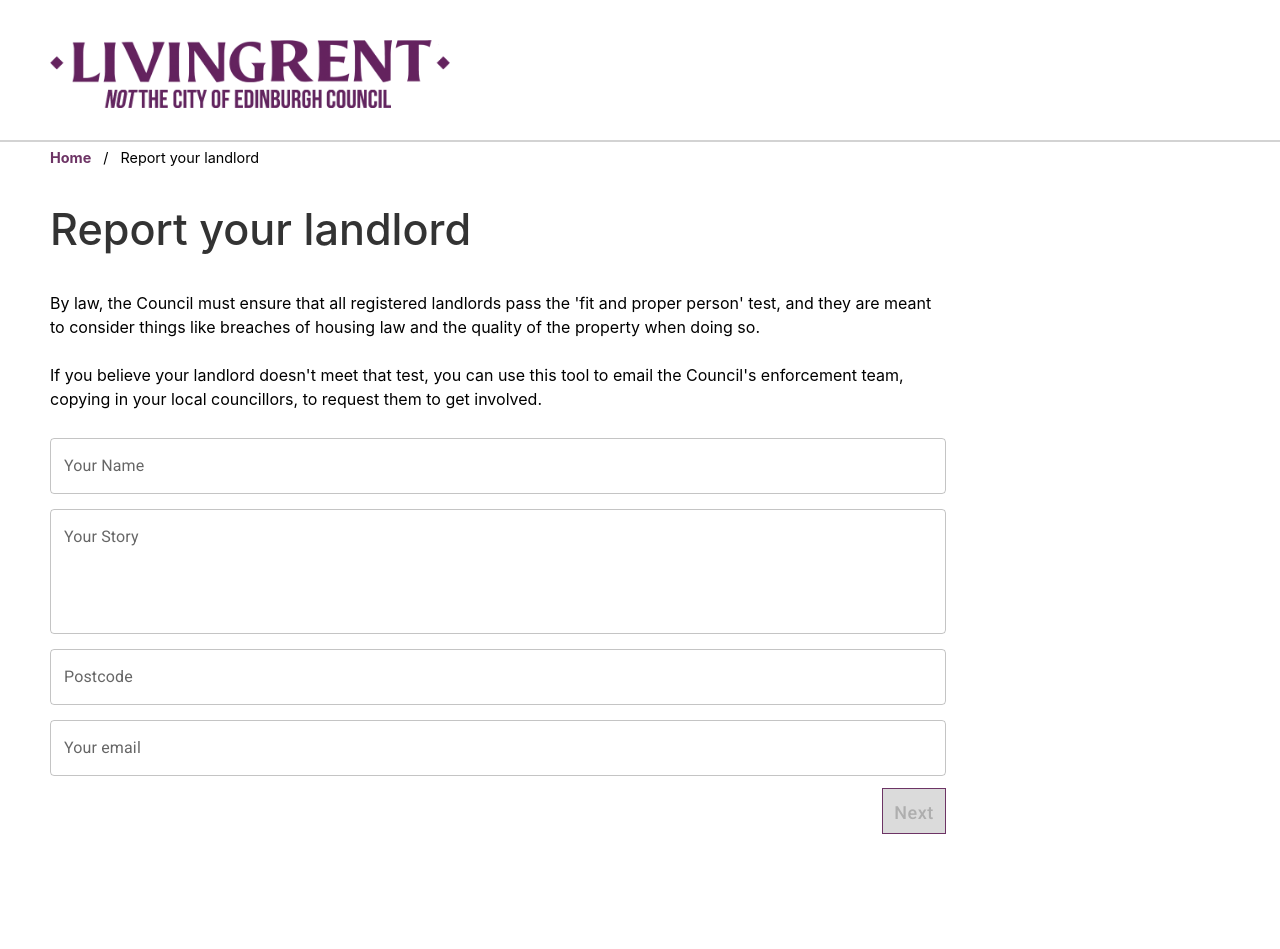
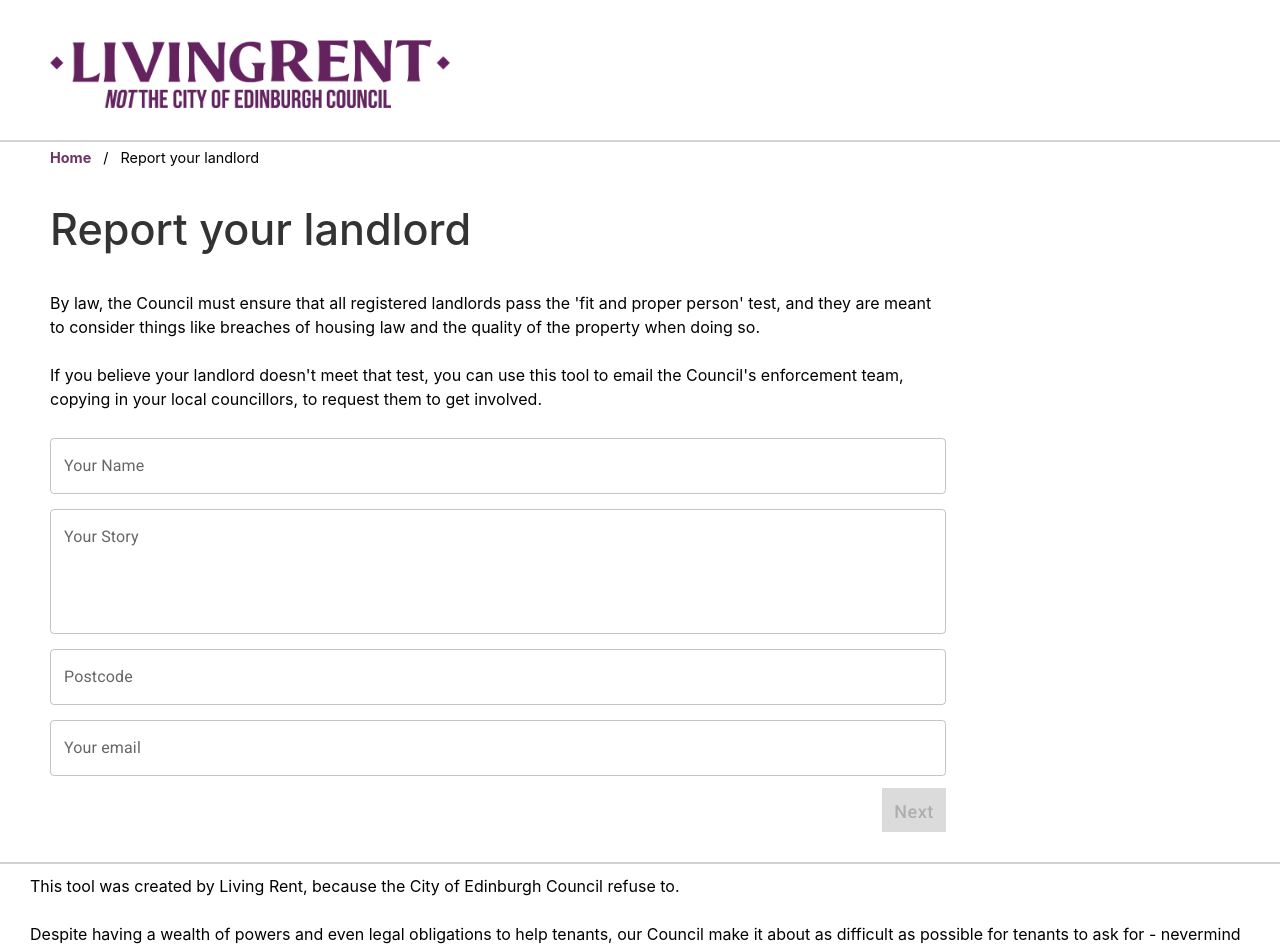
Before and after one commit to gordonmaloney/notecc, a React (Create React App) app: page /report in a window 1280 px wide. Shown: the top 949 px of the page. Before the commit the page ends 834 px from the top, so only its background shows below. Built offline with nearby package versions, Linux system fonts and the light colour scheme; the HTML template or start-up script is replaced by a standard one.

Commit message:
form validation and tooltip

```diff
--- a/src/App.js
+++ b/src/App.js
@@ -9,10 +9,11 @@ import {
 } from "react-router-dom";
 import Report from "./Report";
 import Repairs from "./Repairs";
+import Footer from "./Footer";
 
 const App = () => {
   return (
-    <div>
+    <div className="page">
       <Router>
         <Header />
         <Routes>
@@ -21,6 +22,8 @@ const App = () => {
           <Route path="/report" element={<Report />} />
           <Route path="/repairs" element={<Repairs />} />
         </Routes>
+
+        <Footer />
       </Router>
     </div>
   );
--- /dev/null
+++ b/src/Footer.jsx
@@ -0,0 +1,19 @@
+import React from "react";
+
+const Footer = () => {
+  return (
+    <div className="footer">
+      This tool was created by Living Rent, because the City of Edinburgh
+      Council refuse to.
+      <br />
+      <br />
+      Despite having a wealth of powers and even legal obligations to help
+      tenants, our Council make it about as difficult as possible for tenants to
+      ask for - nevermind receive - that help.
+      <br />
+      <br />
+    </div>
+  );
+};
+
+export default Footer;
--- a/src/MUIStyles.jsx
+++ b/src/MUIStyles.jsx
@@ -14,6 +14,17 @@ export const BtnStyle = {
     color: "white",
   },
   "&:disabled": { backgroundColor: "rgb(219, 219, 219)", color: "rgb(174, 174, 174)" },
+};
+
+export const BtnStyleDisabled = {
+  fontSize: "large",
+  textTransform: "none",
+  //fontWeight: "800",
+  borderRadius: "0px",
+  padding: "8px 8px 4px 8px",
+  color: "black",
+backgroundColor: "rgb(219, 219, 219)",
+ color: "rgb(174, 174, 174)"
 };
 
 export const BtnStyleSmall = {
--- a/src/Mailer/Mailer.jsx
+++ b/src/Mailer/Mailer.jsx
@@ -11,28 +11,31 @@ const Mailer = ({
   noClient,
   setNoClient,
   emailClient,
-  setStage
+  setStage,
 }) => {
   const [sent, setSent] = useState(false);
 
   const Mobile = /Mobi|Android|iPhone/i.test(navigator.userAgent);
 
+  let SL = "Requesting support with my housing issue";
+
+  let title = "Demand Edinburgh Council stand up for tenants";
+
+  let bcc = "edinburgh@livingrent.org";
+
+
+
   //TO DO:
 
   const [messaging, setMessaging] = useState([]);
 
-  let SL = "test";
-  let bcc = "test";
   let copyIn = true;
-  let title = "test";
+
+
 
   if (template.includes("<<|")) {
     return <>Loading...</>;
   }
-
-
-  let promptsChanged = answers
-
 
   return (
     <div>
@@ -41,7 +44,7 @@ const Mailer = ({
         body={template}
         substrings={answers}
         onBodyChange={(e) => setTemplate(e)}
-        promptsChanged={promptsChanged}
+        promptsChanged={answers}
       />
 
       <Button sx={BtnStyle} onClick={() => setStage("prompts")}>
--- a/src/Mailer/Prompts.jsx
+++ b/src/Mailer/Prompts.jsx
@@ -1,9 +1,9 @@
 import React, { useState, useEffect } from "react";
 import Mailer from "./Mailer";
-import { Button, TextField } from "@mui/material";
+import { Button, TextField, Tooltip } from "@mui/material";
 import FetchTarget from "./FetchTarget";
 import EmailInput from "./ClientHandling/EmailInput";
-import { BtnStyle, TextFieldStyle } from "../MUIStyles";
+import { BtnStyle, TextFieldStyle, BtnStyleDisabled } from "../MUIStyles";
 
 const Prompts = ({ issue, blankTemplate }) => {
   const [stage, setStage] = useState("prompts");
@@ -37,6 +37,21 @@ const Prompts = ({ issue, blankTemplate }) => {
   useEffect(() => {
     handlePrompts();
   }, [userStory, userName, postcode, userEmail]);
+
+  const fieldsIncomplete =
+    userName === "" || userStory === "" || userEmail === "" || postcode === "";
+
+  const [tooltipOpen, setTooltipOpen] = useState(false);
+  const handleButtonClick = () => {
+    console.log("test");
+    if (fieldsIncomplete) {
+      setTooltipOpen(true);
+      // Automatically close tooltip after 3 seconds
+      setTimeout(() => {
+        setTooltipOpen(false);
+      }, 3000);
+    }
+  };
 
   if (stage == "prompts") {
     return (
@@ -72,21 +87,35 @@ const Prompts = ({ issue, blankTemplate }) => {
           setEmailClient={setEmailClient}
         />
 
+        <Tooltip
+          title="Make sure you have filled out all the questions above"
+          open={tooltipOpen}
+          disableHoverListener
+          disableFocusListener
+          disableTouchListener
+          placement="left"
+        >
+          <span style={{ float: "right" }}>
             <Button
-          sx={{ ...BtnStyle, float: "right" }}
-          disabled={
-            userName == "" ||
-            userStory == "" ||
-            userEmail == "" ||
-            postcode == ""
-          }
+              sx={fieldsIncomplete ? BtnStyleDisabled : BtnStyle}
               onClick={() => {
+                if (
+                  userName !== "" &&
+                  userStory !== "" &&
+                  userEmail !== "" &&
+                  postcode !== ""
+                ) {
                   handlePrompts();
                   setStage("message");
+                } else {
+                  handleButtonClick();
+                }
               }}
             >
               Next
             </Button>
+          </span>
+        </Tooltip>
       </div>
     );
   }
--- a/src/index.css
+++ b/src/index.css
@@ -7,6 +7,22 @@ body {
     sans-serif;
   -webkit-font-smoothing: antialiased;
   -moz-osx-font-smoothing: grayscale;
+}
+
+html,
+body {
+  height: 100%;
+  margin: 0;
+}
+
+.page {
+  min-height: 100vh; /* Full viewport height */
+  display: flex;
+  flex-direction: column; /* Stack vertically */
+}
+
+main {
+  flex: 1; /* Take up remaining space */
 }
 
 html {
@@ -83,7 +99,7 @@ p {
 }
 
 .editableDivBox {
-  outline: 1px solid rgba(0, 0, 0, 0.3)
+  outline: 1px solid rgba(0, 0, 0, 0.3);
 }
 
 .editableDivBox:focus-within {
@@ -93,5 +109,12 @@ p {
 
 .editableDivBox:focus-within .editableDivBoxLabel {
   color: black !important;
-  font-weight: 400 !important
+  font-weight: 400 !important;
 }
+
+.footer {
+  height: 50px;
+  margin-top: 10px;
+  padding: 10px 30px;
+  border-top: 2px solid lightgrey;
+}
```
Lines whose indentation alone changed are shown as unchanged.
